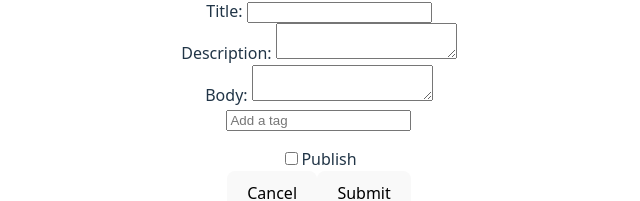
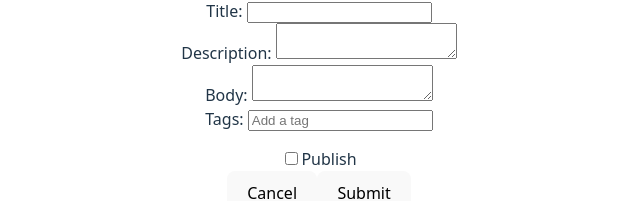
Before and after one commit to Hsoren31/blog-api, a React (Vite) app in the folder author/: page /write in a window 1280 px wide. Shown: the part 358-559 px from the top of the page, without its empty margins (321-961 px from the left). Built offline with nearby package versions, Linux system fonts and the light colour scheme; sample sign-in values are in the browser's storage.

Commit message:
FIX: add label for tag field input

```diff
--- a/author/src/components/TagField/TagField.jsx
+++ b/author/src/components/TagField/TagField.jsx
@@ -24,7 +24,9 @@ export function TagField({ tags, handleAddTag, handleRemoveTag }) {
 
   return (
     <div>
+      <label htmlFor="tags">Tags: </label>
       <input
+        id="tags"
         name="tags"
         type="text"
         placeholder={
```
